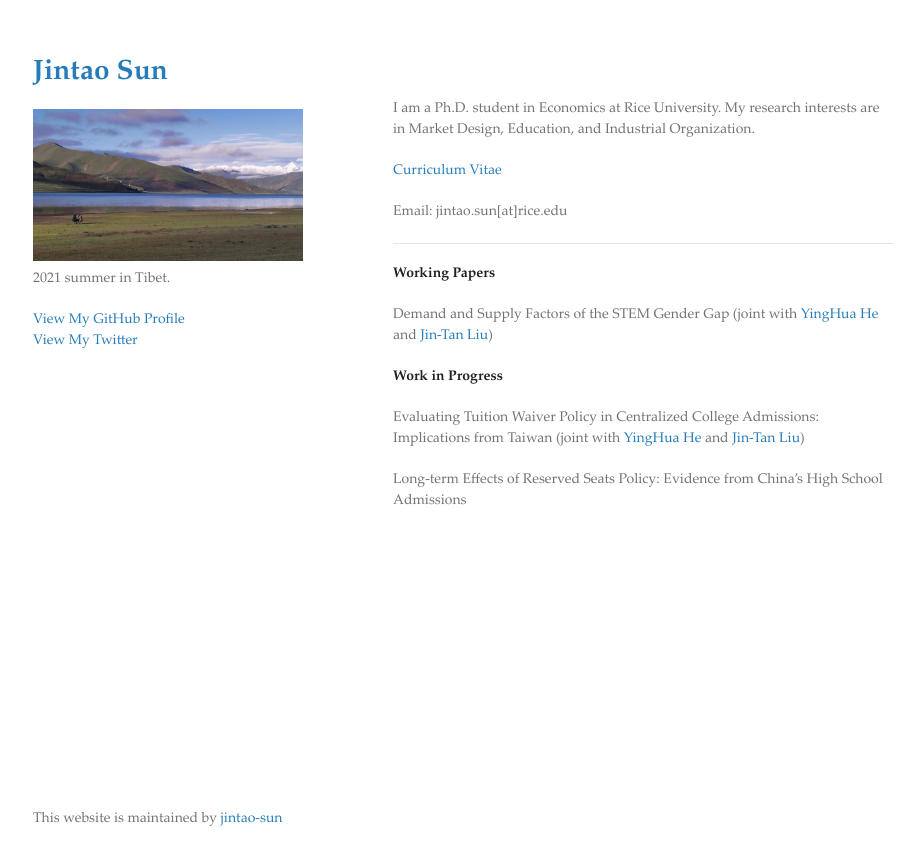
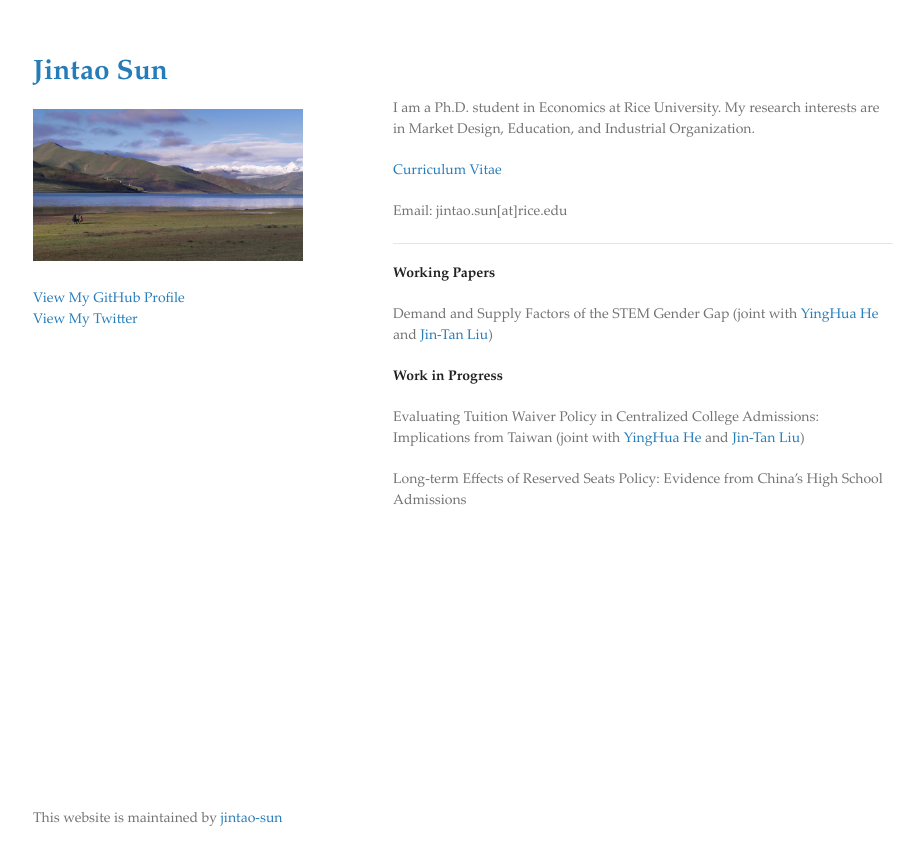
Before and after one commit to jintao-sun/jintao-sun.github.io, a Jekyll site: the page built from index.md, in a window 1280 px wide. Shown: the top 865 px of the page, without its empty margins (177-1101 px from the left). Built offline with Jekyll 4.4.1, drawn with Linux system fonts in a browser that asks for light colours.

Commit message:
Update default.html

```diff
--- a/_layouts/default.html
+++ b/_layouts/default.html
@@ -19,7 +19,7 @@
 
         {% if site.logo %}
           <img src="{{site.logo | relative_url}}" alt="Logo" />
-          <p>{{ site.description }}</p>
+          <p>{{ site.logotext }}</p>
         {% endif %}
 
         {% if site.github.is_project_page %}
```
